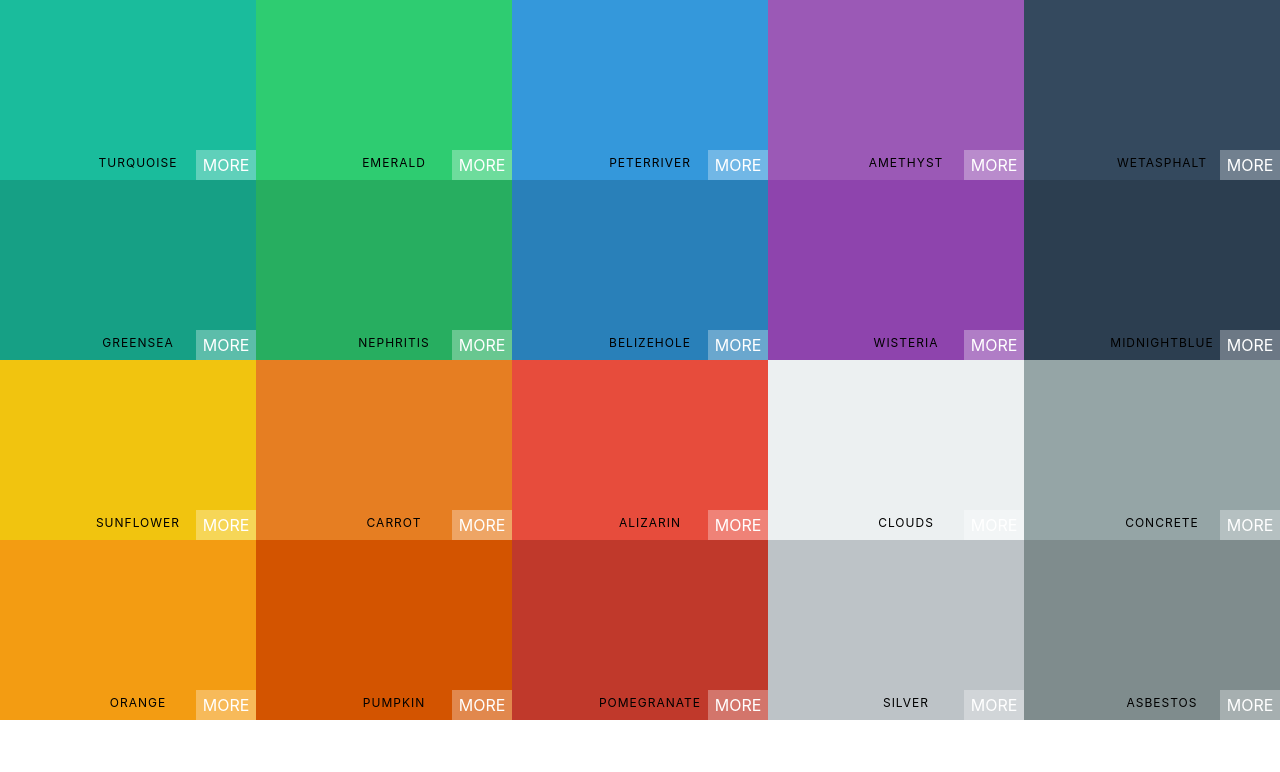
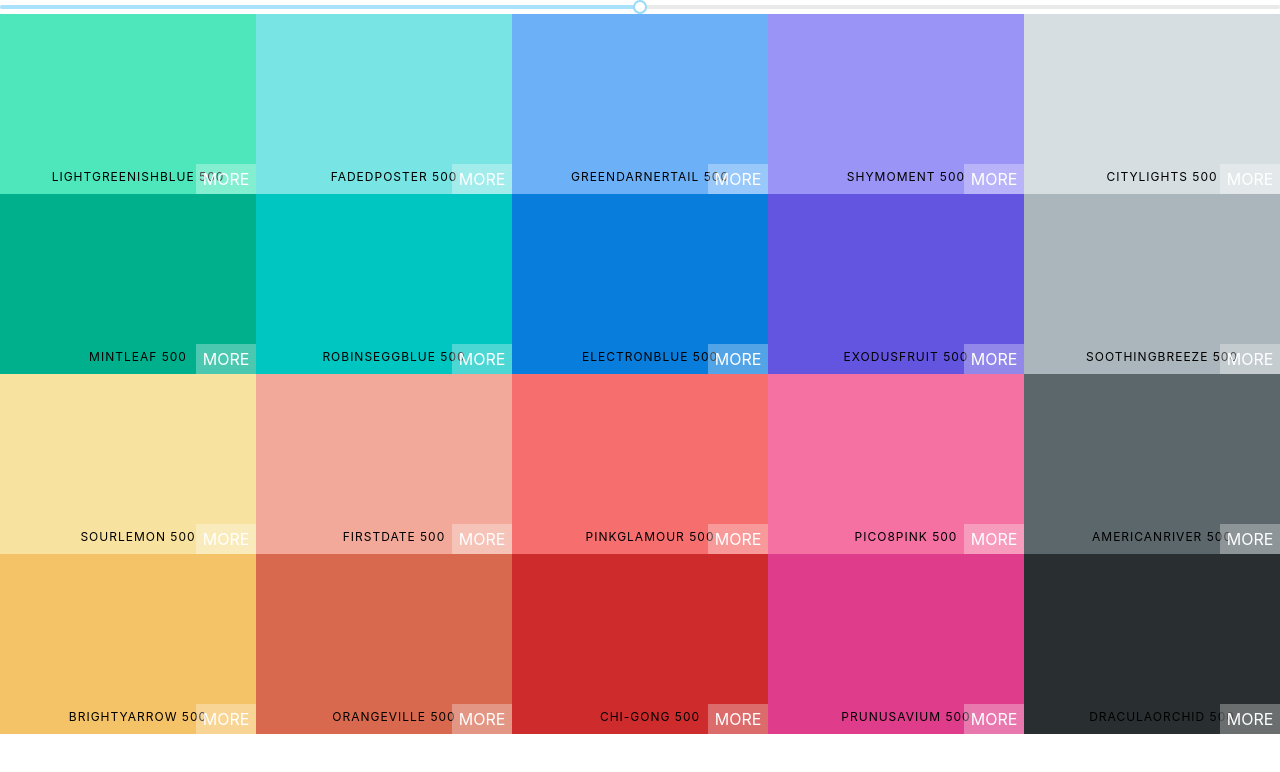
Before and after one commit to norbe1994/colors-app, a React (Create React App) app: page / in a window 1280 px wide. Shown: the top 772 px of the page. Built offline with nearby package versions, Linux system fonts and the light colour scheme.

Commit message:
add ustyled slider

```diff
--- a/package.json
+++ b/package.json
@@ -4,6 +4,7 @@
   "private": true,
   "dependencies": {
     "chroma-js": "^2.0.4",
+    "rc-slider": "^8.6.13",
     "react": "^16.8.6",
     "react-copy-to-clipboard": "^5.0.1",
     "react-dom": "^16.8.6",
--- a/src/App.js
+++ b/src/App.js
@@ -6,11 +6,9 @@
 import { generatePalette } from './colorHelpers'
 
 function App() {
-	console.log(generatePalette(seedPalettes[0]))
-
 	return (
 		<div className='App'>
-			<Palette {...seedPalettes[1]} />
+			<Palette palette={generatePalette(seedPalettes[3])} />
 		</div>
 	)
 }
--- a/src/Palette/Palette.js
+++ b/src/Palette/Palette.js
@@ -1,18 +1,38 @@
 import React, { Component } from 'react'
 import './Palette.css'
 import ColorBox from '../ColorBox/ColorBox'
+import Slider from 'rc-slider'
+import 'rc-slider/assets/index.css'
 
 class Palette extends Component {
 	constructor(props) {
 		super(props)
+
+		this.state = { level: 500 }
+		this.changeLevel = this.changeLevel.bind(this)
+	}
+
+	changeLevel(level) {
+		this.setState({ level })
 	}
 
 	render() {
-		const colorBoxes = this.props.colors.map(color => (
-			<ColorBox name={color.name} color={color.color} />
+		const { colors } = this.props.palette
+		const { level } = this.state
+
+		const colorBoxes = colors[level].map(color => (
+			<ColorBox name={color.name} color={color.hex} />
 		))
+
 		return (
 			<div className='Palette'>
+				<Slider
+					defaultValue={level}
+					min={100}
+					max={900}
+					step={100}
+					onAfterChange={this.changeLevel}
+				/>
 				{/* navbar */}
 				<div className='Palette-colors'>{colorBoxes}</div>
 				{/* footer*/}
```
Also changed, not shown: 1 other file (tests, documents, lock files or other folders).
